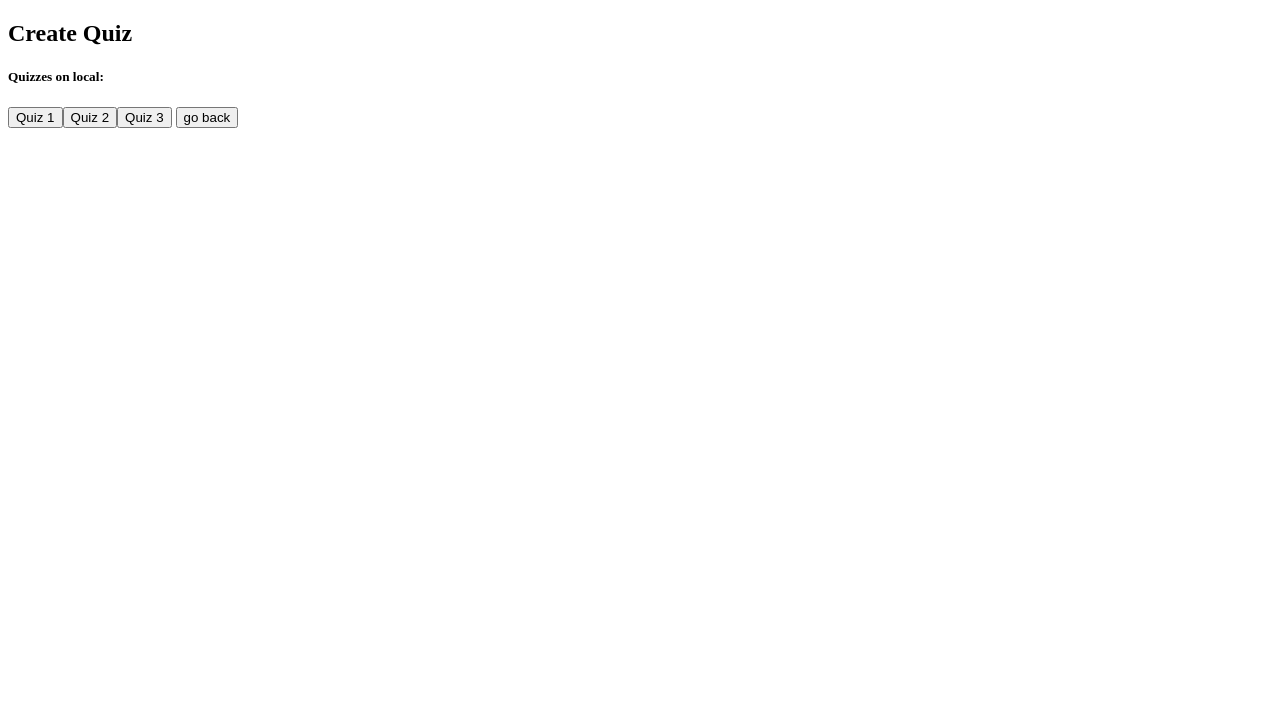
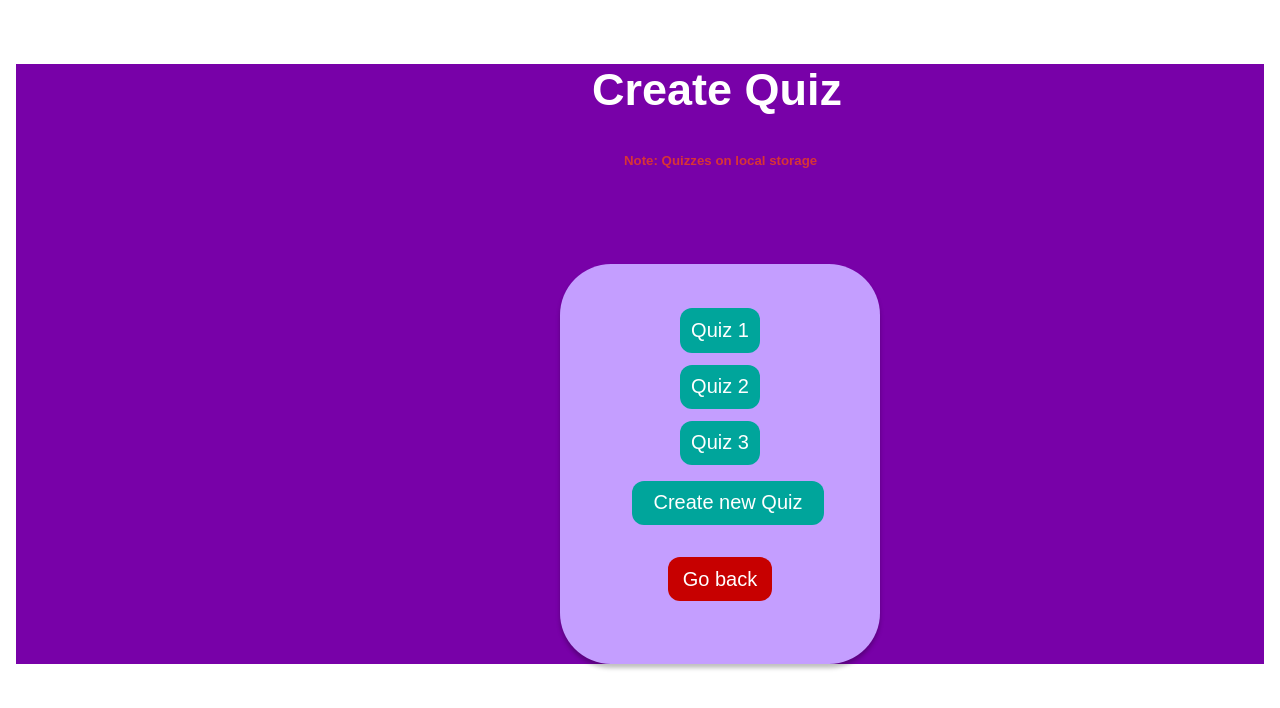
Before and after one commit to TorqueKill/SPROJ_P01, a SvelteKit app in the folder JAM/: page /createQuiz in a window 1280 px wide. Shown: the top 708 px of the page. Built offline with nearby package versions, Linux system fonts and the light colour scheme.

Commit message:
Style Create Quiz, session, waiting

```diff
--- a/JAM/src/routes/createQuiz/+page.svelte
+++ b/JAM/src/routes/createQuiz/+page.svelte
@@ -1,10 +1,10 @@
 <script>
   // @ts-nocheck
 
-    import { goto } from '$app/navigation';
-    import { quiz1, quiz2, quiz3 } from '$lib/dummyQuiz.js';
-    import {onMount} from 'svelte';
-    import {user} from '$lib/userStore.js';
+  import { goto } from "$app/navigation";
+  import { quiz1, quiz2, quiz3 } from "$lib/dummyQuiz.js";
+  import { onMount } from "svelte";
+  import { user } from "$lib/userStore.js";
 
   let quizzes;
   let displayQuizCheck;
@@ -15,84 +15,254 @@
 
   onMount(() => {
     //append more from local storage if any
-        quizzes = [quiz1,quiz2,quiz3];
-
-
+    quizzes = [quiz1, quiz2, quiz3];
     displayQuizCheck = false;
     console.log(quizzes);
   });
 
   //need to sugar quiz if its in the format of quiz1,2,3
   //which is [{question,answer,choices:[choice1,choice2,choice3,choice4]}, ...]
-    const sugarQuiz = (quiz) =>{
+  const sugarQuiz = (quiz) => {
     //wrap each question in []
     let newQuiz = [];
-        for (let x in quiz){
+    for (let x in quiz) {
       //also wrap choices in []
       let newChoices = [];
-            for (let y in quiz[x].choices){
+      for (let y in quiz[x].choices) {
         newChoices.push(quiz[x].choices[y]);
       }
       newQuiz.push({
         question: quiz[x].question,
         answer: quiz[x].answer,
-                options: newChoices
+        options: newChoices,
       });
     }
     return newQuiz;
-    }
+  };
 
-    const displayQuiz = (quiz,idx)=>{
-        quizToDisplay = sugarQuiz(quiz)
+  const displayQuiz = (quiz, idx) => {
+    quizToDisplay = sugarQuiz(quiz);
     console.log(quizToDisplay);
     displayQuizCheck = true;
     quizIdx = idx;
+  };
 
-
-    }
-
-    const closeQuiz = ()=>{
+  const closeQuiz = () => {
     displayQuizCheck = false;
-    }
+  };
 
   //MAKE SURE TO SAVE QUIZ FROM THE OG QUIZ ARRAY
-    const chooseQuiz = () =>{
-
+  const chooseQuiz = () => {
     $user.hostQuiz = quizzes[quizIdx];
     quizChosen = true;
     displayQuizCheck = false;
-
-
-    }
-
-
+  };
 </script>
 
+<main>
+  <body>
     <h2>Create Quiz</h2>
+    <h5>Note: Quizzes on local storage</h5>
+    <div id="quizChosen">
+      {#if quizChosen}
+        <p>You choose quiz: {quizIdx + 1}</p>
+      {/if}
+    </div>
 
-<h5>Quizzes on local:</h5>
+    <div class="container">
+      <div
+        class="container mt-4 mb-5 d-flex justify-content-center"
+        id="inside-box"
+      >
         {#if quizzes}
-{#each quizzes as quiz,idx}
-    <button on:click={()=>displayQuiz(quiz,idx)}>Quiz {idx+1}</button>
+          {#each quizzes as quiz, idx}
+            <button
+              class="btn btn-primary btn-block"
+              id="quizNo"
+              on:click={() => displayQuiz(quiz, idx)}>Quiz {idx + 1}</button
+            >
           {/each}
         {/if}
+        <button
+          class="btn btn-tertiary btn-block"
+          id="createNew"
+          on:click={() => {
+            goto("/waitLobby");
+          }}>Create new Quiz</button
+        >
 
+        <button
+          class="btn btn-secondary btn-block"
+          id="goBack"
+          on:click={() => {
+            goto("/");
+          }}>Go back</button
+        >
+      </div>
+    </div>
+    <div class="quiz-load">
       {#if displayQuizCheck}
-    {#each quizToDisplay as question,idx}
-        <p>Question {idx+1}: {question.question}</p>
-        <p>Answer: {question.answer}</p>
+        <h2 id="chooseQuizHead">Choose the quiz</h2>
+        {#each quizToDisplay as question, idx}
+          <p id="question" class="card-header">
+            Question {idx + 1}: {question.question}
+          </p>
+          <p id="answer">Answer: {question.answer}</p>
           {#each question.options as option}
-            <p>{option}</p>
+            <p id="option">{option}</p>
           {/each}
         {/each}
+        <div class="btn-group">
+          <button
+            class="btn btn-secondary btn-block"
+            id="choose"
+            on:click={() => {
+              chooseQuiz();
+            }}>Choose</button
+          >
+          <button
+            class="btn btn-secondary btn-block"
+            id="goBack1"
+            on:click={() => {
+              closeQuiz();
+            }}>Close</button
+          >
+        </div>
+      {/if}
+    </div>
+  </body>
+</main>
 
-    <button on:click={()=>{chooseQuiz();}}>Choose</button>
-    <button on:click={()=>{closeQuiz();}}>Close</button>
-
-{/if}
-
-{#if quizChosen}
-    <p>Quiz Chosen: { quizIdx+1 }</p>
-{/if}
-
-<button on:click={()=>{goto('/');}}>go back</button>
+<style>
+  body {
+    background: #7801a8;
+  }
+  .container {
+    margin-top: 6rem;
+    margin-left: 17rem;
+  }
+  #inside-box {
+    width: 20rem;
+    height: 23rem;
+    background: #c49eff;
+    box-shadow: 0px 4px 4px rgba(0, 0, 0, 0.25);
+    border-radius: 51px;
+    padding-top: 2rem;
+    margin-bottom: 12rem;
+  }
+  .btn {
+    /* margin-top: 5rem; */
+    margin-right: 6rem;
+    width: 5rem;
+    border: None;
+    font-family: JejuGothic, sans-serif;
+    border-radius: 12px;
+    height: 2.76rem;
+    font-size: 20px;
+  }
+  .btn-tertiary:active {
+    background-color: #005550;
+    color: #f0e9e9;
+    border: None;
+  }
+  .btn-primary {
+    background: #00a59b;
+    border: None;
+    font-size: 20px;
+    color: white;
+    font-family: JejuGothic, sans-serif;
+  }
+  #quizNo {
+    margin-top: 0.75rem;
+    margin-left: 7.5rem;
+  }
+  .btn-secondary {
+    background: #c70000;
+    border: None;
+    margin-top: 2rem;
+    margin-left: 6.75rem;
+    font-size: 20px;
+    color: white;
+    width: 6.5rem;
+    font-family: JejuGothic, sans-serif;
+  }
+  .btn-secondary:active {
+    background-color: #850101;
+    color: white;
+    border: None;
+  }
+  h2 {
+    color: white;
+    font-family: JejuGothic, sans-serif;
+    font-size: 45px;
+    margin-left: 36rem;
+    margin-top: 4rem;
+  }
+  h5 {
+    color: rgb(216, 53, 53);
+    font-family: JejuGothic, sans-serif;
+    margin-left: 38rem;
+  }
+  .btn-tertiary {
+    background: #00a59b;
+    border: None;
+    margin-top: 1rem;
+    margin-left: 4.5rem;
+    font-size: 20px;
+    color: white;
+    width: 12rem;
+    font-family: JejuGothic, sans-serif;
+  }
+  #quizChosen {
+    color: rgb(216, 53, 53);
+    font-family: JejuGothic, sans-serif;
+    margin-left: 39.5rem;
+  }
+  #question {
+    font-family: JejuGothic, sans-serif;
+    font-size: 20px;
+    color: #7801a8;
+    background: white;
+    width: 50rem;
+    height: 2rem;
+    border-radius: 12px;
+    margin-left: 1rem;
+    margin-top: 2rem;
+    padding-left: 1rem;
+    padding-top: 0.5rem;
+  }
+  #chooseQuizHead {
+    color: white;
+    font-family: JejuGothic, sans-serif;
+    font-size: 45px;
+    margin-left: 33rem;
+    margin-top: 4rem;
+  }
+  #answer {
+    margin-left: 1rem;
+    margin-top: 2rem;
+    padding-left: 1rem;
+    padding-top: 0.5rem;
+    color: #c49eff;
+    font-family: JejuGothic, sans-serif;
+  }
+  #option {
+    margin-left: 1rem;
+    margin-top: -1rem;
+    padding-left: 1rem;
+    padding-top: 0.5rem;
+    color: black;
+    font-family: JejuGothic, sans-serif;
+  }
+  #choose {
+    background: #00a59b;
+    margin-left: 1rem;
+  }
+  #choose:active {
+    background: #018279;
+    border: None;
+  }
+  #goBack1 {
+    margin-left: 31rem;
+  }
+</style>
--- a/JAM/src/routes/gameSession/+page.svelte
+++ b/JAM/src/routes/gameSession/+page.svelte
@@ -1,11 +1,11 @@
-<script lang="js">
+<script lang = "js">
   // @ts-nocheck
 
-    import {SCREENS} from '$lib/constants.js';
-    import {user} from '$lib/userStore.js';
-    import {socket, socketEvents} from '$lib/socketStore.js';
-    import {onMount} from 'svelte';
-    import {goto} from '$app/navigation';
+  import { SCREENS } from "$lib/constants.js";
+  import { user } from "$lib/userStore.js";
+  import { socket, socketEvents } from "$lib/socketStore.js";
+  import { onMount } from "svelte";
+  import { goto } from "$app/navigation";
 
   let isHost;
   let quiz;
@@ -25,7 +25,7 @@
     }
 
     if (events.gameEnd) {
-            goto('/gameEnd');
+      goto("/gameEnd");
     }
   }
 
@@ -34,54 +34,154 @@
 
   onMount(() => {
     quiz = $user.quiz;
-        isHost = $user.isHost;   //hosts will display the question
+    isHost = $user.isHost; //hosts will display the question
     currentQuestion = -1;
     isAnswerSubmitted = false;
     answerSubmitted = "";
 
-        socket.emit('session-loaded', $user.gameid, SCREENS.GAME);
+    socket.emit("session-loaded", $user.gameid, SCREENS.GAME);
   });
 
-
-    const  sendAnswer = (answerIdx, questionIdx) => {
+  const sendAnswer = (answerIdx, questionIdx) => {
     if (isAnswerSubmitted) {
       return;
     }
     answerSubmitted = quiz[currentQuestion].choices[answerIdx];
     isAnswerSubmitted = true;
-        socket.emit('handle-answer', $user.gameid ,answerIdx, questionIdx);
-    }
-
-
-
-
-
-
-
+    socket.emit("handle-answer", $user.gameid, answerIdx, questionIdx);
+  };
 </script>
 
-
+<main>
+  <body>
+    <div class="container">
       {#if currentQuestion == -1}
-<h3>Loading...</h3>
+        <h1 class="loading">Loading...</h1>
+      {:else if quiz}
+        {#if isHost}
+          <h1 id="host-question" class="inside-box">
+            {quiz[currentQuestion].question}
+            <button
+              class="btn btn-secondary btn-block"
+              id="createQuiz"
+              on:click={() => {
+                socket.disconnect();
+                socket.connect();
+                goto("/");
+              }}>Leave Room</button
+            >
+          </h1>
         {:else}
-    {#if quiz}
-        {#if isHost}
-            <h1>Question: {quiz[currentQuestion].question}</h1>
-        {:else}
-            <h2>Choices:</h2>
+          <h2 id="chooseOpt" class="inside-option">
+            <p id="choose">Choose one</p>
             {#each quiz[currentQuestion].choices as choice, idx}
-                <button on:click={()=>sendAnswer(idx, currentQuestion)}>{choice}</button>
+              <button
+                class="btn1 btn-tertiary btn-block"
+                id="chooseAnswer"
+                on:click={() => sendAnswer(idx, currentQuestion)}
+                >{choice}</button
+              >
             {/each}
-            <h5>Answer: {answerSubmitted}</h5>
+            <p id="answer">You chose:</p>
+            <p id="real-answer">{answerSubmitted}</p>
+          </h2>
         {/if}
       {/if}
+    </div>
+  </body>
+</main>
 
-
-<button on:click={() => {
-    socket.disconnect();
-    socket.connect();
-    goto('/');
-}}>Leave Room</button>
-
-
-{/if}
+<style>
+  body {
+    background: #7801a8;
+  }
+  #host-question {
+    color: black;
+    font-family: JejuGothic, sans-serif;
+    font-weight: bolder;
+    margin-left: 19rem;
+    margin-top: 12rem;
+    padding-left: 8rem;
+  }
+  .inside-box {
+    width: 45rem;
+    height: 25rem;
+    background: #c49eff;
+    box-shadow: 0px 4px 4px rgba(0, 0, 0, 0.25);
+    border-radius: 51px;
+    padding-top: 5rem;
+  }
+  .btn {
+    margin-top: 5rem;
+    /* margin-right: 6rem; */
+    width: 10rem;
+    border: None;
+    font-family: JejuGothic, sans-serif;
+    border-radius: 12px;
+    height: 3rem;
+    font-size: 20px;
+  }
+  .btn:active {
+    background-color: #800000;
+    color: #f0e9e9;
+  }
+  .btn-secondary {
+    background: #c70000;
+    border: None;
+    margin-top: 12rem;
+    margin-left: 12rem;
+    font-size: 20px;
+    color: white;
+    font-family: JejuGothic, sans-serif;
+  }
+  #chooseOpt {
+    color: #f0e9e9;
+    font-family: JejuGothic, sans-serif;
+    font-size: 36px;
+    margin-left: 18rem;
+    margin-top: 11rem;
+  }
+  .inside-option {
+    width: 45rem;
+    height: 25rem;
+    background: #c49eff;
+    box-shadow: 0px 4px 4px rgba(0, 0, 0, 0.25);
+    border-radius: 51px;
+    padding-top: 5rem;
+    padding-left: 8rem;
+  }
+  .btn-tertiary {
+    background: #7801a8;
+    color: white;
+    margin-top: 2rem;
+  }
+  .btn1 {
+    margin-top: 5rem;
+    margin-right: 6rem;
+    width: 15rem;
+    border: None;
+    font-family: JejuGothic, sans-serif;
+    border-radius: 12px;
+    height: 3rem;
+    font-size: 20px;
+    transform: translate(0, 110%);
+  }
+  .btn1:active {
+    background-color: #00a59b;
+    color: #f0e9e9;
+  }
+  #answer {
+    transform: translate(7%, 150%);
+    color: white;
+    font-family: JejuGothic, sans-serif;
+  }
+  #choose {
+    transform: translate(25%, -110%);
+    margin-bottom: -8rem;
+  }
+  #real-answer {
+    color: #00a59b;
+    font-family: JejuGothic, sans-serif;
+    transform: translate(40%, -32%);
+  }
+</style>
--- a/JAM/src/routes/waitLobby/+page.svelte
+++ b/JAM/src/routes/waitLobby/+page.svelte
@@ -62,7 +62,7 @@
 
         {#if playerNames.length >= 1}
           {#each playerNames as name}
-            <h4>{name}</h4>
+            <p id="listPlayers">{name}</p>
           {/each}
         {/if}
 
@@ -91,11 +91,11 @@
   }
   #inside-box {
     width: 20rem;
-    height: 20rem;
+    height: 25rem;
     background: #c49eff;
     box-shadow: 0px 4px 4px rgba(0, 0, 0, 0.25);
     border-radius: 51px;
-    padding-top: 5rem;
+    padding-top: 3rem;
   }
   #players-ready {
     color: white;
@@ -137,7 +137,7 @@
   .btn-secondary {
     background: #c70000;
     border: None;
-    margin-top: 4rem;
+    margin-top: 8rem;
     margin-left: 5rem;
     font-size: 20px;
     color: white;
@@ -166,4 +166,8 @@
     margin-left: 30rem;
     margin-top: 5rem;
   }
+  #listPlayers {
+    margin-left: 8rem;
+    color: #7801a8;
+  }
 </style>
```
Also changed, not shown: JAM/src/routes/+page.svelte (+4 -4 lines), JAM/src/routes/gameEnd/+page.svelte (+18 -20 lines). Lines whose indentation alone changed are shown as unchanged.
